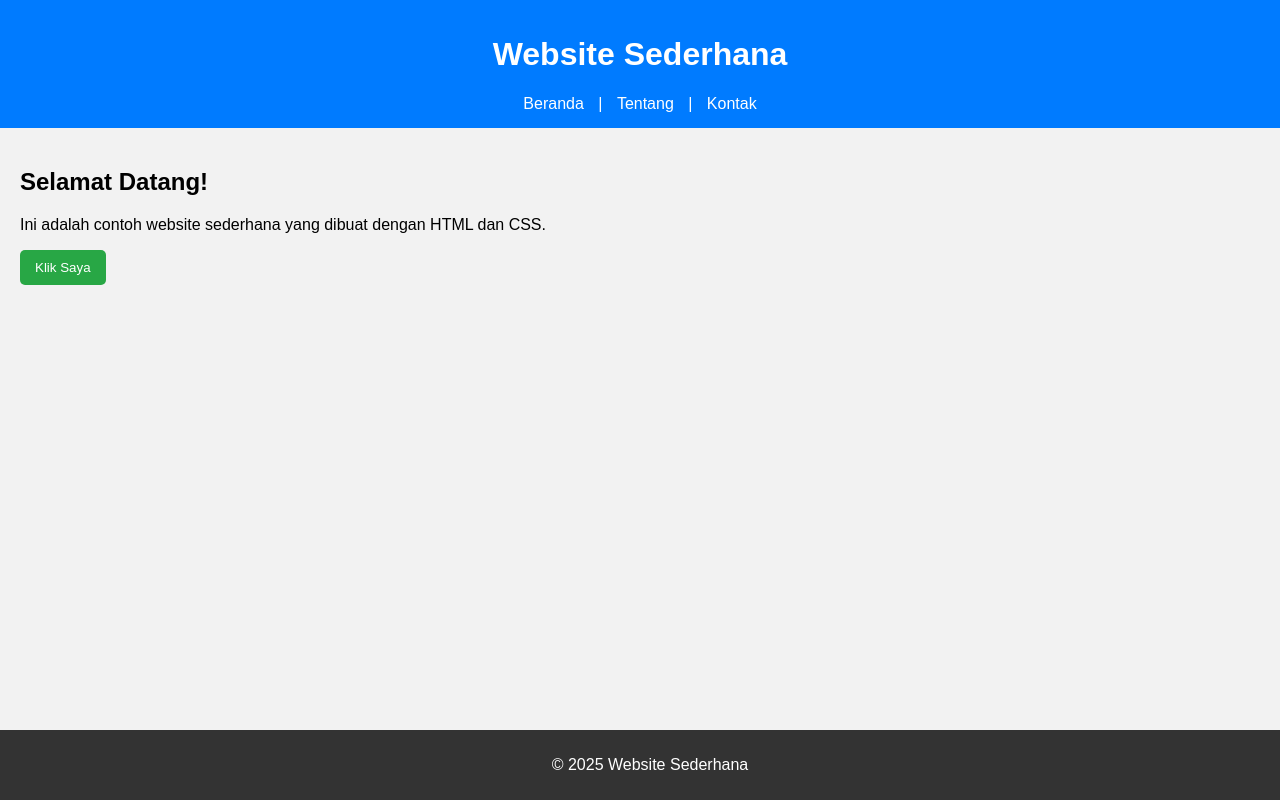
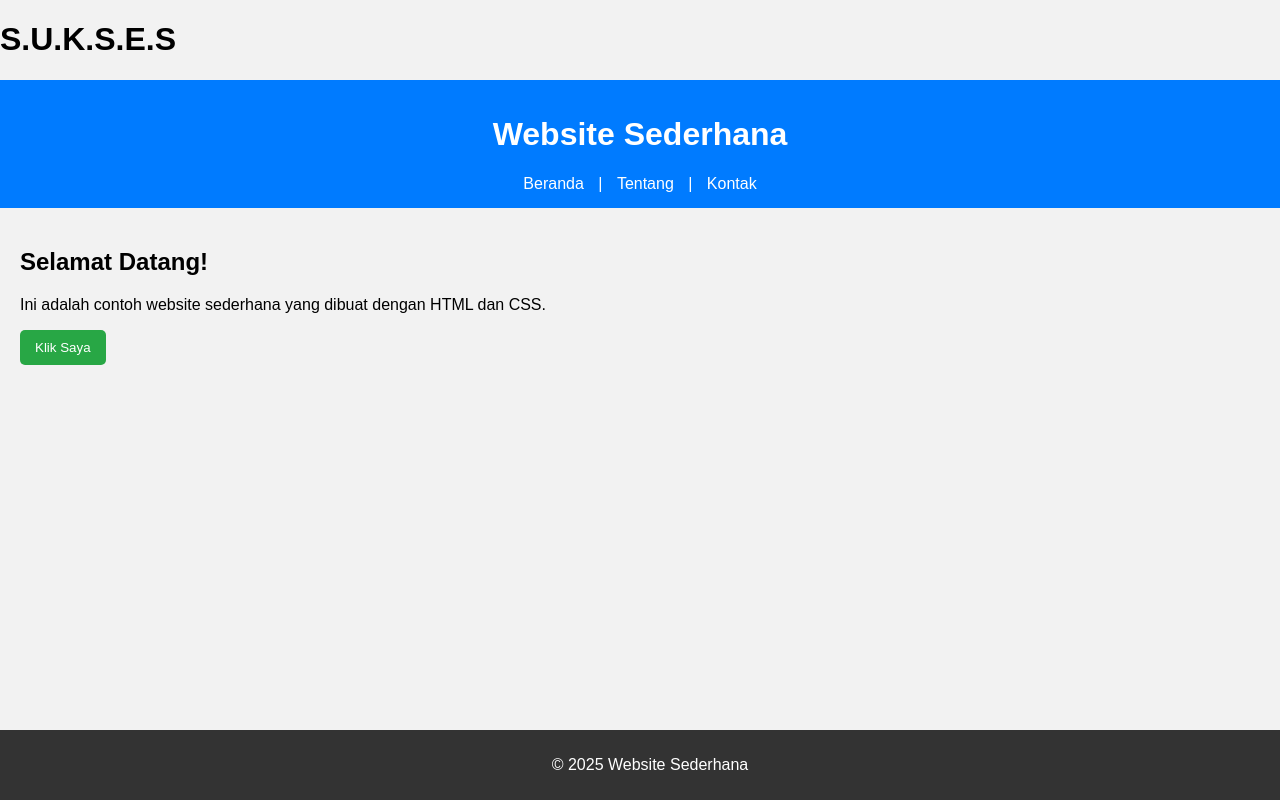
Before and after one commit to ridwanu415-oss/S.U.K.S.E.S, a plain HTML site: page index.html in a window 1280 px wide. Drawn offline with Linux system fonts and the light colour scheme.

Commit message:
Update index.html

```diff
--- a/index.html
+++ b/index.html
@@ -2,7 +2,7 @@
 <html lang="id">
 <head>
   <meta charset="UTF-8">
-  <title>Website Sederhana</title>
+  <h1>S.U.K.S.E.S</h1>
   <style>
     body {
       font-family: Arial, sans-serif;
```
